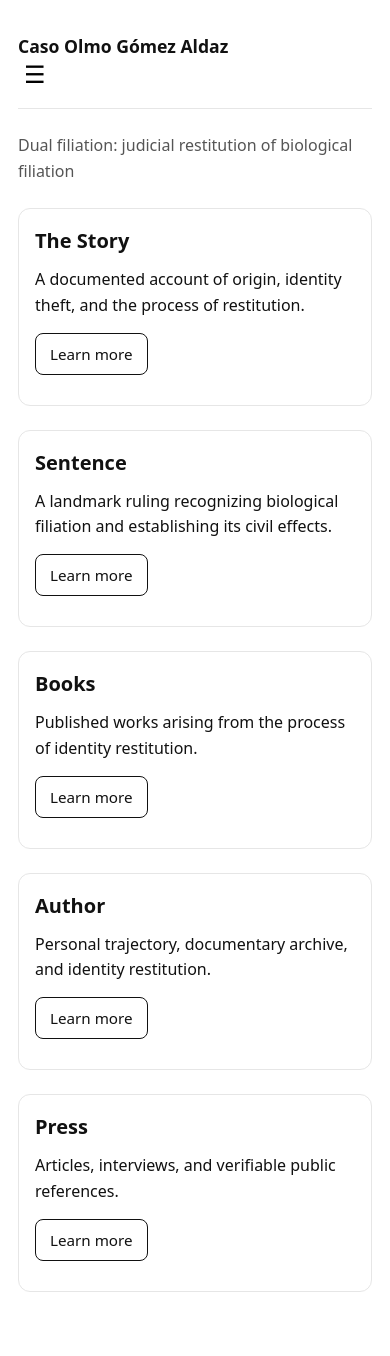
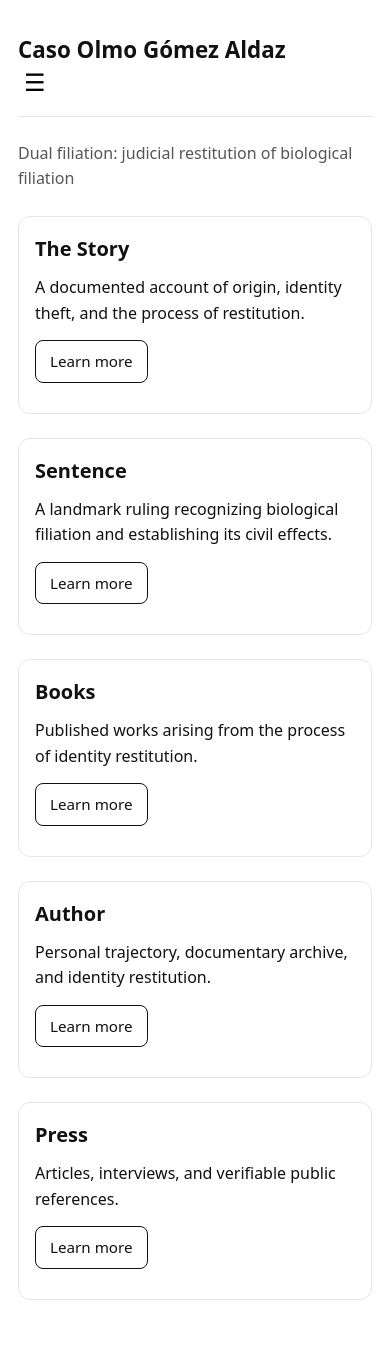
Before and after one commit to olmogaldaz/olmogaldaz.github.io, a Jekyll site: the page built from en/index.html, in a window 390 px wide. Built offline with Jekyll 4.4.1, drawn with Linux system fonts in a browser that asks for light colours.

Commit message:
Update style.css

```diff
--- a/css/style.css
+++ b/css/style.css
@@ -209,7 +209,7 @@ nav a.active{
 @media (max-width:600px){
 
   .site-title {
-    font-size: 1.1rem;   /* el tamaño que ya te guste */
+    font-size: 1.4rem;   /* el tamaño que ya te guste */
 
   }
   header h1{
```
